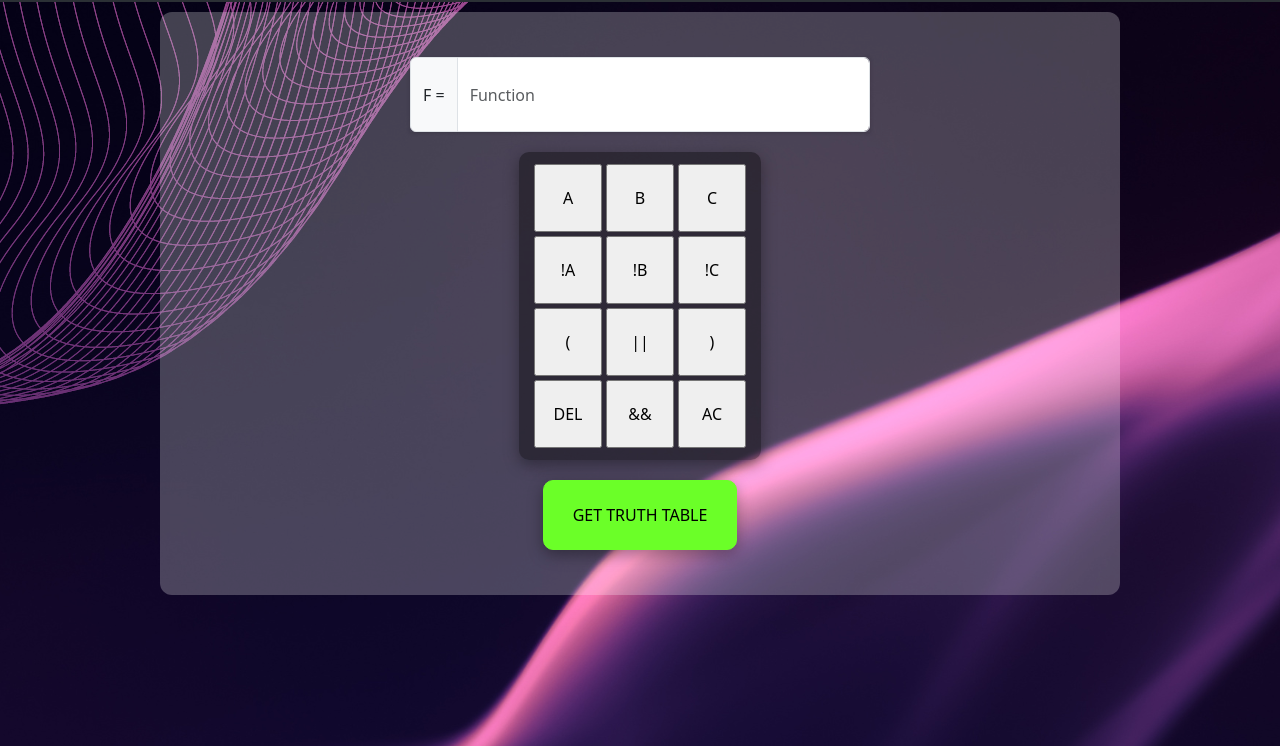
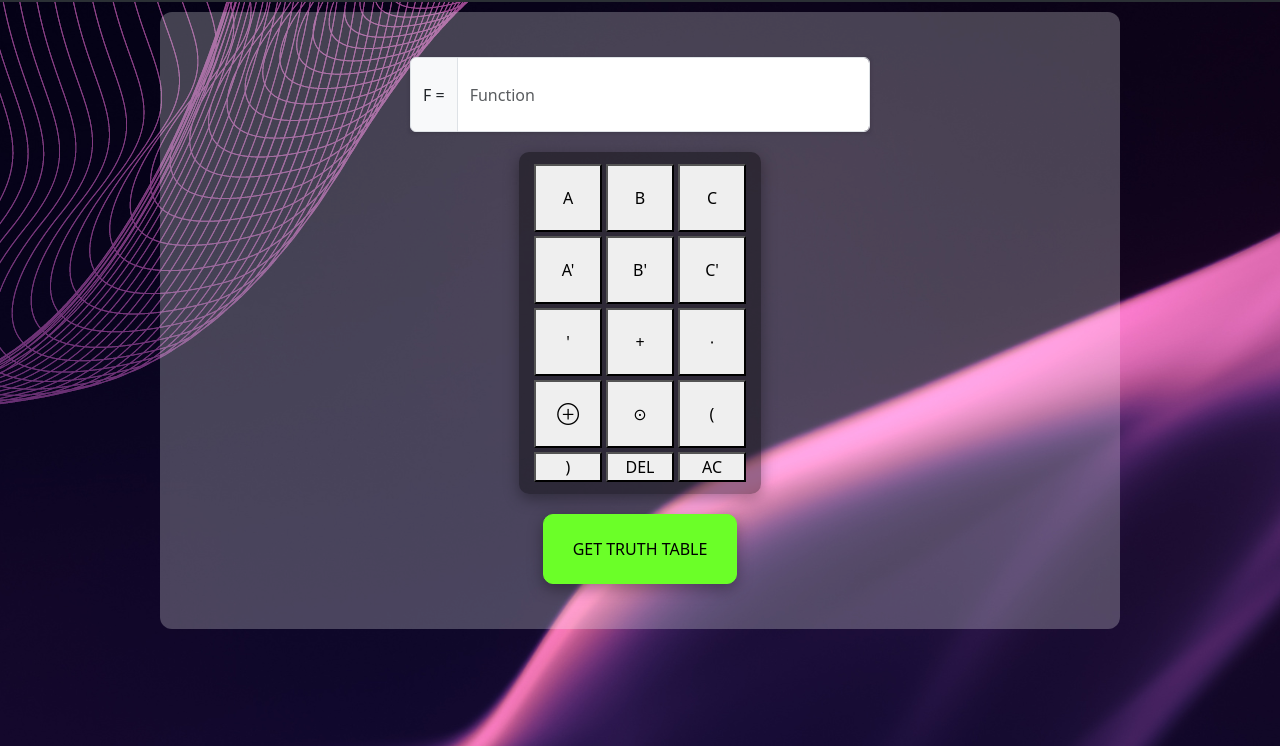
Before and after one commit to 16SULPHUR/DigiLogi-main, a plain HTML site: page index.html in a window 1280 px wide. Shown: the part 54-800 px from the top of the page. Drawn offline with nearby package versions, Linux system fonts and the light colour scheme.

Commit message:
changed inputs to button. And updated javascript

```diff
--- a/index.html
+++ b/index.html
@@ -65,28 +65,27 @@
         </div>
 
         <div id="calc">
-        <input type="button" class="" value="A" onclick="passval(this.value)">
-        <input type="button" class="" value="B" onclick="passval(this.value)">
-        <input type="button" class="" value="C" onclick="passval(this.value)">
-        <!-- <input type="button" class="" value="D" onclick="passval(this.value)"> -->
-        <!-- <input type="button" class="" value="E" onclick="passval(this.value)"> -->
+        <button type="button" value="A" onclick="passval(this.value)">A</button>
+        <button type="button" value="B" onclick="passval(this.value)">B</button>
+        <button type="button" value="C" onclick="passval(this.value)">C</button>
 
-        <!-- <input type="button" class="" value="A'" onclick="passval(this.value)">
-        <input type="button" class="" value="B'" onclick="passval(this.value)">
-        <input type="button" class="" value="C'" onclick="passval(this.value)"> -->
-        <input type="button" class="" value="!A" onclick="passval(this.value)">
-        <input type="button" class="" value="!B" onclick="passval(this.value)">
-        <input type="button" class="" value="!C" onclick="passval(this.value)">
 
-        <!-- <button value="&&" onclick="passval(this.value)">·</button> -->
-        <input type="button" class="" value="(" onclick="passval(this.value)">
+        <button type="button" value="!A" onclick="passval(this.value)">A'</button>
+        <button type="button" value="!B" onclick="passval(this.value)">B'</button>
+        <button type="button" value="!C" onclick="passval(this.value)">C'</button>
 
-        <input type="button" class="" value="||" onclick="passval(this.value)">
-        <input type="button" class="" value=")" onclick="passval(this.value)">
 
-        <input type="button" value="DEL" class="" id="del"  onclick="delval()">
-        <input type="button" class="" value="&&" onclick="passval(this.value)">
-        <input type="button" value="AC" class=""  id="ac"  onclick="ip.value =''">
+        <button type="button" class="" value="" onclick="passval(this.value)">'</button>
+        <button type="button" class="" value="||" onclick="passval(this.value)">+</button>
+        <button type="button" class="" value="&&" onclick="passval(this.value)">⋅</button>
+        <button type="button" class="" value="" onclick="passval(this.value)">⊕</button>
+        <button type="button" class="" value="" onclick="passval(this.value)">⊙</button>
+        <button type="button" class="" value="(" onclick="passval(this.value)">(</button>
+        <button type="button" class="" value=")" onclick="passval(this.value)">)</button>
+
+
+        <button type="button" value="DEL" class="" id="del"  onclick="delval()">DEL</button>
+        <button type="button" value="AC" class=""  id="ac"  onclick="ip.value = '' " >AC</button>
 
 
     </div>
--- a/scripts/index.js
+++ b/scripts/index.js
@@ -21,7 +21,7 @@ function findChars(str) {
   if (chars === null) {
     return [];
   }
-  return chars;
+  return [... new Set(chars)];
 }
 
 function calculate() {
@@ -57,7 +57,7 @@ function calculate() {
 
   // const expressions = ['(a&&b)', '((a&&b)||c)', '(!((a&&b)||c))'];
   const expressions = [expression.value];
-  console.log(expressions);
+  // console.log(expressions);
 //   const input = ["A", "B", "C"];
 
 
```
